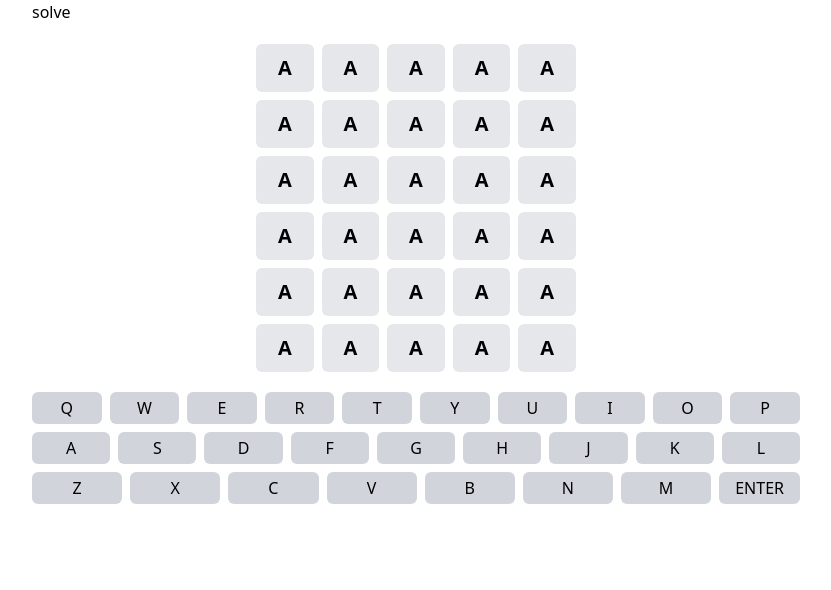
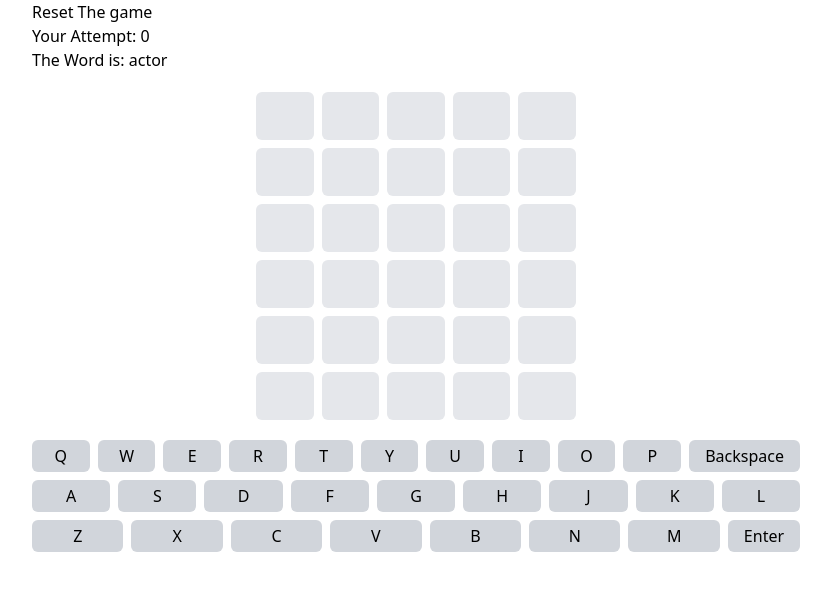
Before and after one commit to KevinPalowa/wordle, a React (Vite) app: page / in a window 1280 px wide. Shown: the top 590 px of the page, without its empty margins (224-1055 px from the left). Built offline with nearby package versions, Linux system fonts and the light colour scheme.

Commit message:
feat: make some progress

```diff
--- a/package.json
+++ b/package.json
@@ -5,12 +5,13 @@
   "type": "module",
   "scripts": {
     "dev": "vite",
-    "build": "tsc && vite build",
+    "build": "pnpm run lint && tsc && vite build",
     "lint": "eslint src --ext ts,tsx --report-unused-disable-directives --max-warnings 0",
     "preview": "vite preview"
   },
   "dependencies": {
     "autoprefixer": "^10.4.14",
+    "clsx": "^1.2.1",
     "postcss": "^8.4.23",
     "react": "^18.2.0",
     "react-dom": "^18.2.0",
--- a/src/App.tsx
+++ b/src/App.tsx
@@ -1,22 +1,46 @@
-import { useState } from "react";
 import Keyboard from "./components/Keyboard";
-import { words } from "./const/words";
+import { WordBox } from "./components/WordBox";
+import useWordle from "./hooks/wordle";
 
 function App() {
-  const [wordToGuess, _] = useState(
-    words[Math.ceil(Math.random() * words.length)]
-  );
+  const wordle = useWordle();
+  console.log(wordle);
   return (
     <div className="container mx-auto max-w-3xl">
-      {wordToGuess}
+      <button onClick={() => wordle.resetGame()}>Reset The game</button>
+      <p>{`Your Attempt: ${wordle.attempts}`}</p>
+      <p>{`The Word is: ${wordle.word}`}</p>
+      <p>{wordle.isYouWin && "Kamu Menang!!!"}</p>
+      <p>{wordle.isGameOver && "Game Over :(("}</p>
       <div className="grid grid-cols-5 gap-2 max-w-xs mx-auto my-5">
-        {Array.from(Array(30).keys()).map(() => (
-          <div className="bg-gray-200 h-12 rounded-md flex items-center justify-center font-bold text-xl">
-            A
-          </div>
-        ))}
+        {Array.from(Array(6).keys()).map((verticalIndex) =>
+          Array.from(Array(5).keys()).map((horizontalIndex) => (
+            <WordBox
+              key={horizontalIndex}
+              variant={
+                wordle.guess[horizontalIndex] ===
+                  wordle.word[horizontalIndex] &&
+                wordle.attempts === verticalIndex &&
+                wordle.guess[horizontalIndex]
+                  ? "success"
+                  : "base"
+              }
+            >
+              {wordle.attempts === verticalIndex &&
+                wordle.guess[horizontalIndex]}
+            </WordBox>
+          ))
+        )}
       </div>
-      <Keyboard />
+      <Keyboard
+        onSubmit={(word) => {
+          wordle.setGuess(word);
+          wordle.checkGuess();
+        }}
+        value={wordle.guess}
+        setValue={wordle.setGuess}
+        disabled={wordle.isGameOver || wordle.isYouWin}
+      />
     </div>
   );
 }
--- a/src/components/Button.tsx
+++ b/src/components/Button.tsx
@@ -1,8 +1,14 @@
 import { ButtonHTMLAttributes } from "react";
 
-function Button(props: ButtonHTMLAttributes<HTMLButtonElement>) {
+function Button({
+  className,
+  ...props
+}: ButtonHTMLAttributes<HTMLButtonElement>) {
   return (
-    <button className={`bg-gray-300 px-4 py-1 rounded-md ${props.className}`}>
+    <button
+      className={`bg-gray-300 px-4 py-1 rounded-md ${className}`}
+      {...props}
+    >
       {props.children}
     </button>
   );
--- a/src/components/Keyboard.tsx
+++ b/src/components/Keyboard.tsx
@@ -1,59 +1,88 @@
-import { useEffect, useState } from "react";
+import { useCallback, useEffect } from "react";
 import Button from "./Button";
 
-function Keyboard() {
-  const [keyPressed, setKeyPressed] = useState("");
+type Props = {
+  onSubmit: (data: string) => void;
+  value: string;
+  setValue: React.Dispatch<React.SetStateAction<string>>;
+  disabled?: boolean;
+};
+function Keyboard({ onSubmit, setValue, value, disabled }: Props) {
+  const handleKeyDown = useCallback(
+    (event: string) => {
+      setValue((prev) => {
+        if (event === "Backspace") return prev.slice(0, -1);
+        if (event === "Enter") {
+          onSubmit(value);
+          return "";
+        }
+        if (prev.length >= 5) return prev;
+        if (event.length === 1) return prev + event;
+
+        return prev;
+      });
+    },
+    [onSubmit, setValue, value]
+  );
   useEffect(() => {
-    const handleKeyPress = (event: KeyboardEvent) => {
-      // Handle the keypress event here
-      setKeyPressed(event.key);
+    const onKeyDown = (event: KeyboardEvent) => {
+      const isKeyAlphabet = !event.code.includes("Digit");
+      if (isKeyAlphabet && !disabled) return handleKeyDown(event.key);
     };
+    window.addEventListener("keydown", onKeyDown);
 
-    // Add the keypress event listener when the component mounts
-    window.addEventListener("keypress", handleKeyPress);
-
-    // Clean up the event listener when the component unmounts
     return () => {
-      window.removeEventListener("keypress", handleKeyPress);
+      window.removeEventListener("keydown", onKeyDown);
     };
-  }, []);
-  console.log(keyPressed);
+  }, [disabled, handleKeyDown]);
   return (
     <div className="space-y-2">
       <div className="space-x-2 flex">
         {"qwertyuiop".split("").map((alphabet) => (
           <Button
-            className={`flex-1 ${
-              keyPressed === alphabet && "border border-black"
-            }`}
+            className={`flex-1 uppercase`}
+            onClick={() => handleKeyDown(alphabet)}
+            key={alphabet}
+            disabled={disabled}
           >
-            {alphabet.toUpperCase()}
+            {alphabet}
           </Button>
         ))}
+        <Button
+          className={`flex-1`}
+          onClick={() => handleKeyDown("Backspace")}
+          disabled={disabled}
+        >
+          Backspace
+        </Button>
       </div>
 
       <div className="space-x-2 flex">
         {"asdfghjkl".split("").map((alphabet) => (
           <Button
-            className={`flex-1 ${
-              keyPressed === alphabet && "border border-black"
-            }`}
+            className={`flex-1 uppercase`}
+            disabled={disabled}
+            onClick={() => handleKeyDown(alphabet)}
+            key={alphabet}
           >
-            {alphabet.toUpperCase()}
+            {alphabet}
           </Button>
         ))}
       </div>
       <div className="space-x-2 flex">
         {"zxcvbnm".split("").map((alphabet) => (
           <Button
-            className={`flex-1 ${
-              keyPressed === alphabet && "border border-black"
-            }`}
+            disabled={disabled}
+            className={`flex-1 uppercase`}
+            onClick={() => handleKeyDown(alphabet)}
+            key={alphabet}
           >
-            {alphabet.toUpperCase()}
+            {alphabet}
           </Button>
         ))}
-        <Button>ENTER</Button>
+        <Button onClick={() => handleKeyDown("Enter")} disabled={disabled}>
+          Enter
+        </Button>
       </div>
     </div>
   );
--- /dev/null
+++ b/src/components/WordBox.tsx
@@ -0,0 +1,18 @@
+import clsx from "clsx";
+import { ReactNode } from "react";
+
+type Props = { children?: ReactNode; variant?: "success" | "error" | "base" };
+export function WordBox({ children, variant = "base" }: Props) {
+  const colorVariant = clsx({
+    "bg-green-300": variant === "success",
+    "bg-red-200": variant === "error",
+    "bg-gray-200": variant === "base",
+  });
+  return (
+    <div
+      className={`${colorVariant} h-12 rounded-md flex items-center justify-center font-bold text-xl uppercase`}
+    >
+      {children}
+    </div>
+  );
+}
--- /dev/null
+++ b/src/hooks/wordle.ts
@@ -0,0 +1,56 @@
+import { useState, useEffect } from "react";
+import { allowed, words } from "../const/words";
+
+const getRandomWords = () => words[Math.ceil(Math.random() * words.length)];
+const useWordle = () => {
+  const [word, setWord] = useState(getRandomWords());
+  const [guess, setGuess] = useState("");
+  const [attempts, setAttempts] = useState(0);
+  const [maxAttempts] = useState(6);
+  const [isGameOver, setIsGameOver] = useState(false);
+  const [isYouWin, setIsYouWin] = useState(false);
+
+  useEffect(() => {
+    if (attempts >= maxAttempts) {
+      setIsGameOver(true);
+    }
+  }, [attempts, maxAttempts]);
+
+  const checkGuess = () => {
+    // Add your logic here to check the guess against the word
+    // and update the attempts, game over state, etc.
+    // This could involve comparing the letters, tracking correct
+    // and incorrect guesses, etc.
+    const isAnswerAllowed = allowed.has(guess);
+    if (isAnswerAllowed) {
+      setGuess("");
+      setAttempts(attempts + 1);
+      if (word === guess) {
+        setIsYouWin(true);
+      }
+    }
+  };
+
+  const resetGame = () => {
+    setWord(getRandomWords());
+    setGuess("");
+    setAttempts(0);
+    setIsGameOver(false);
+    setIsYouWin(false);
+  };
+
+  return {
+    word,
+    setWord,
+    guess,
+    setGuess,
+    attempts,
+    maxAttempts,
+    isGameOver,
+    checkGuess,
+    resetGame,
+    isYouWin,
+  };
+};
+
+export default useWordle;
```
Also changed, not shown: 1 other file (tests, documents, lock files or other folders).
